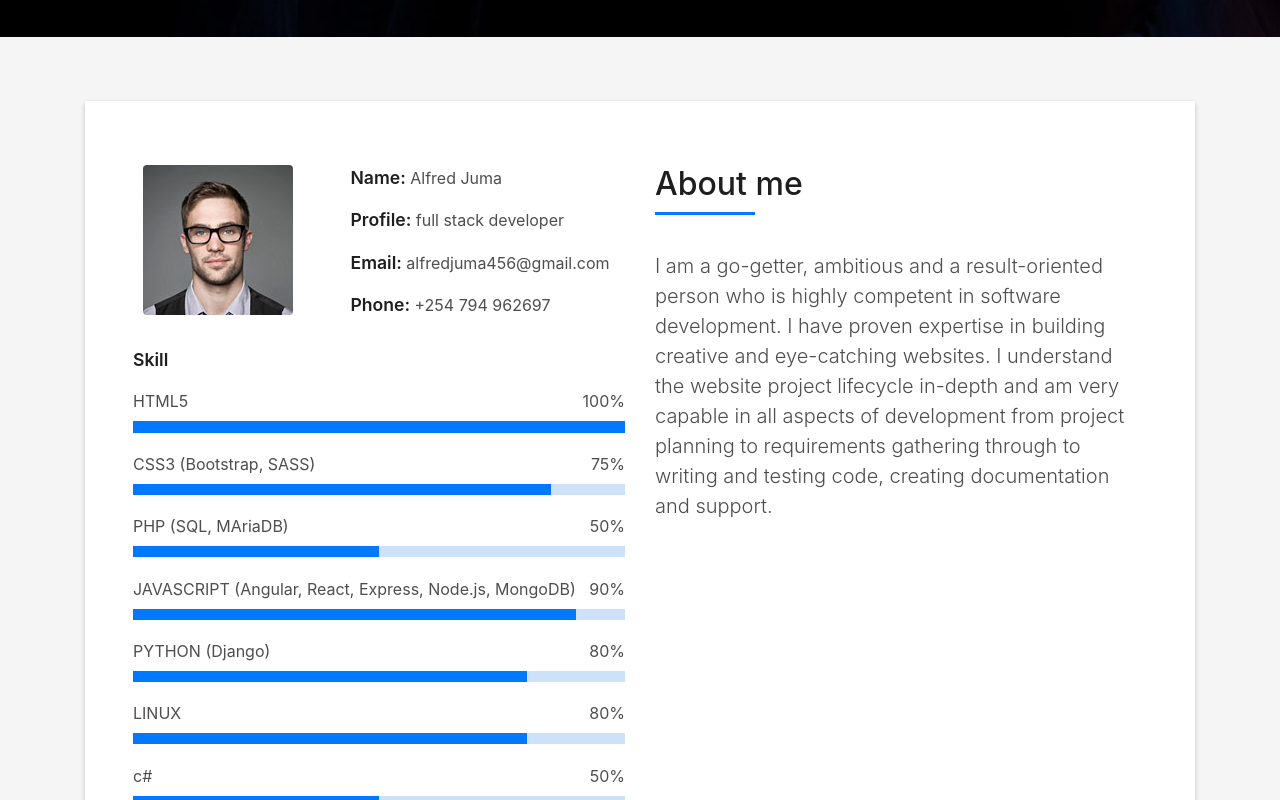
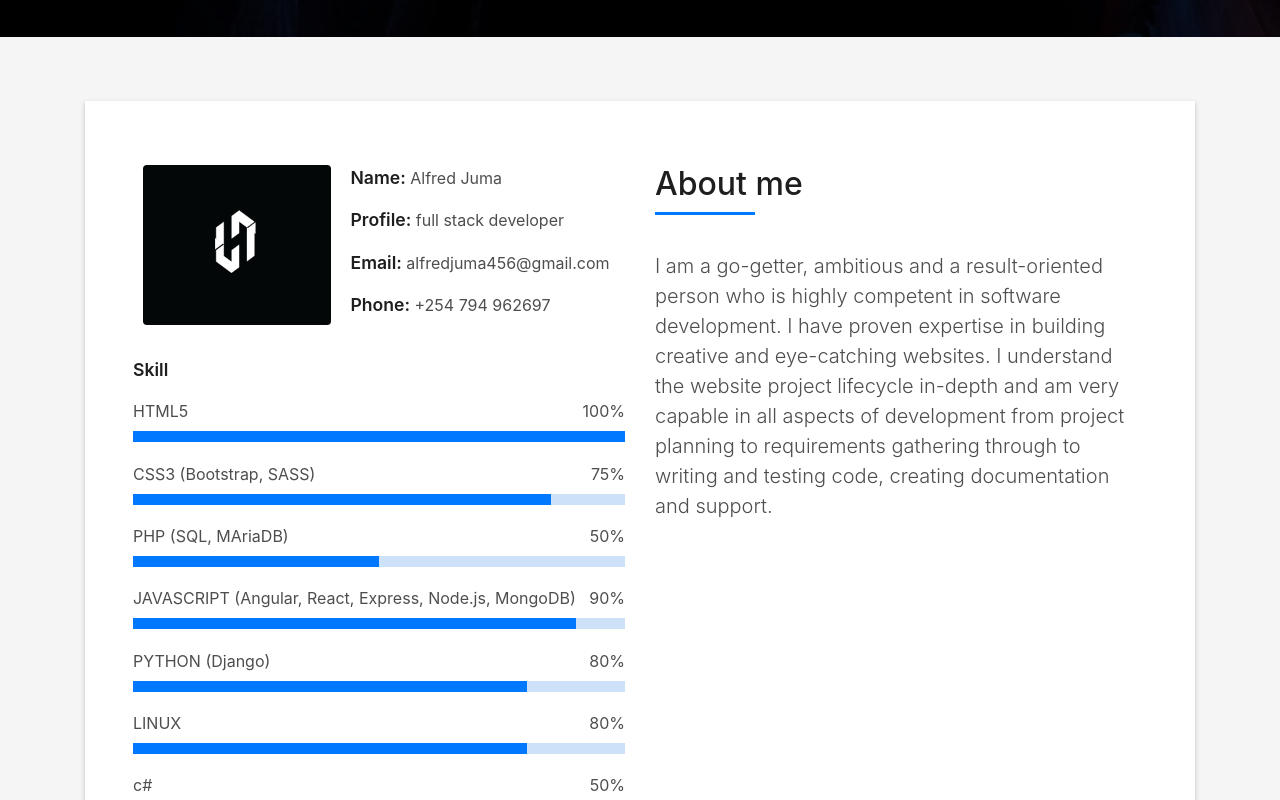
Before and after one commit to CodeWithAlfred/code, a plain HTML site: page index.html in a window 1280 px wide. Shown: the part 763-1563 px from the top of the page. Drawn offline with Linux system fonts and the light colour scheme; files whose address does not match are found by name.

Commit message:
Update index.html

```diff
--- a/index.html
+++ b/index.html
@@ -87,7 +87,7 @@
                 <div class="row">
                   <div class="col-sm-6 col-md-5">
                     <div class="about-img">
-                      <img src="img/testimonial-2.jpg" class="img-fluid rounded b-shadow-a" alt="">
+                      <img src="img/hacks.png" class="img-fluid rounded b-shadow-a" alt="">
                     </div>
                   </div>
                   <div class="col-sm-6 col-md-7">
```
